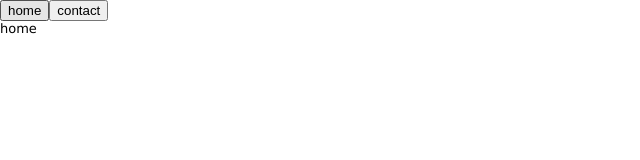
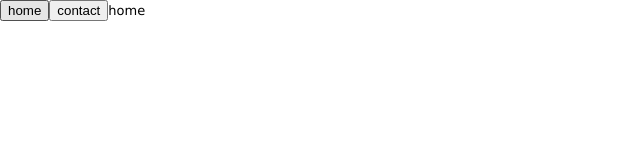
Before and after one commit to digireq/tivaldev, a React (Create React App) app: page / in a window 1280 px wide. Shown: the top 160 px of the page, without its empty margins (0-640 px from the left). Built offline with nearby package versions, Linux system fonts and the light colour scheme.

Commit message:
Added dynamic Title

```diff
--- a/public/index.html
+++ b/public/index.html
@@ -19,7 +19,7 @@
       work correctly both with client-side routing and a non-root public URL.
       Learn how to configure a non-root public URL by running `npm run build`.
     -->
-    <title>React App</title>
+    <title id="title">Tival</title>
     <link rel="stylesheet" type="text/css" charset="UTF-8" href="https://cdnjs.cloudflare.com/ajax/libs/slick-carousel/1.6.0/slick.min.css" />
     <link rel="stylesheet" type="text/css" href="https://cdnjs.cloudflare.com/ajax/libs/slick-carousel/1.6.0/slick-theme.min.css" />
   </head>
--- /dev/null
+++ b/src/layout-components/Title.tsx
@@ -0,0 +1,10 @@
+import * as ReactDOM from 'react-dom';
+import * as React from 'react';
+
+const titleEl = document.getElementById("title");
+
+export const Title = ({ title }: { title: string }) => (
+  ReactDOM.createPortal(
+    <React.Fragment>{title}</React.Fragment>, titleEl ? titleEl : document.createElement("title")
+  )
+)
--- a/src/page-components/Contact.tsx
+++ b/src/page-components/Contact.tsx
@@ -3,11 +3,13 @@
 // import email from './images/email.png';
 import { Component } from 'react';
 import * as React from 'react';
+import { Title } from 'src/layout-components/Title';
 
 class Contact extends Component {
   render() {
     return (
       <section>
+        <Title title="- Kontakt"/>
         <h1>Kontakt</h1>
         <div className="contactperson">
           <div className="contactimg">
--- a/src/page-components/Home.tsx
+++ b/src/page-components/Home.tsx
@@ -1,4 +1,5 @@
 import * as React from 'react';
+import { Title } from 'src/layout-components/Title';
 
 class Home extends React.Component {
   // constructor() {
@@ -6,7 +7,10 @@ class Home extends React.Component {
   // }
   render() {
     return (
-      <div>home</div>
+      <React.Fragment>
+        <Title title="- Hem"/>
+        home
+      </React.Fragment>
     )
   }
 }
```
Also changed, not shown: src/Root.tsx (+4 -4 lines).
